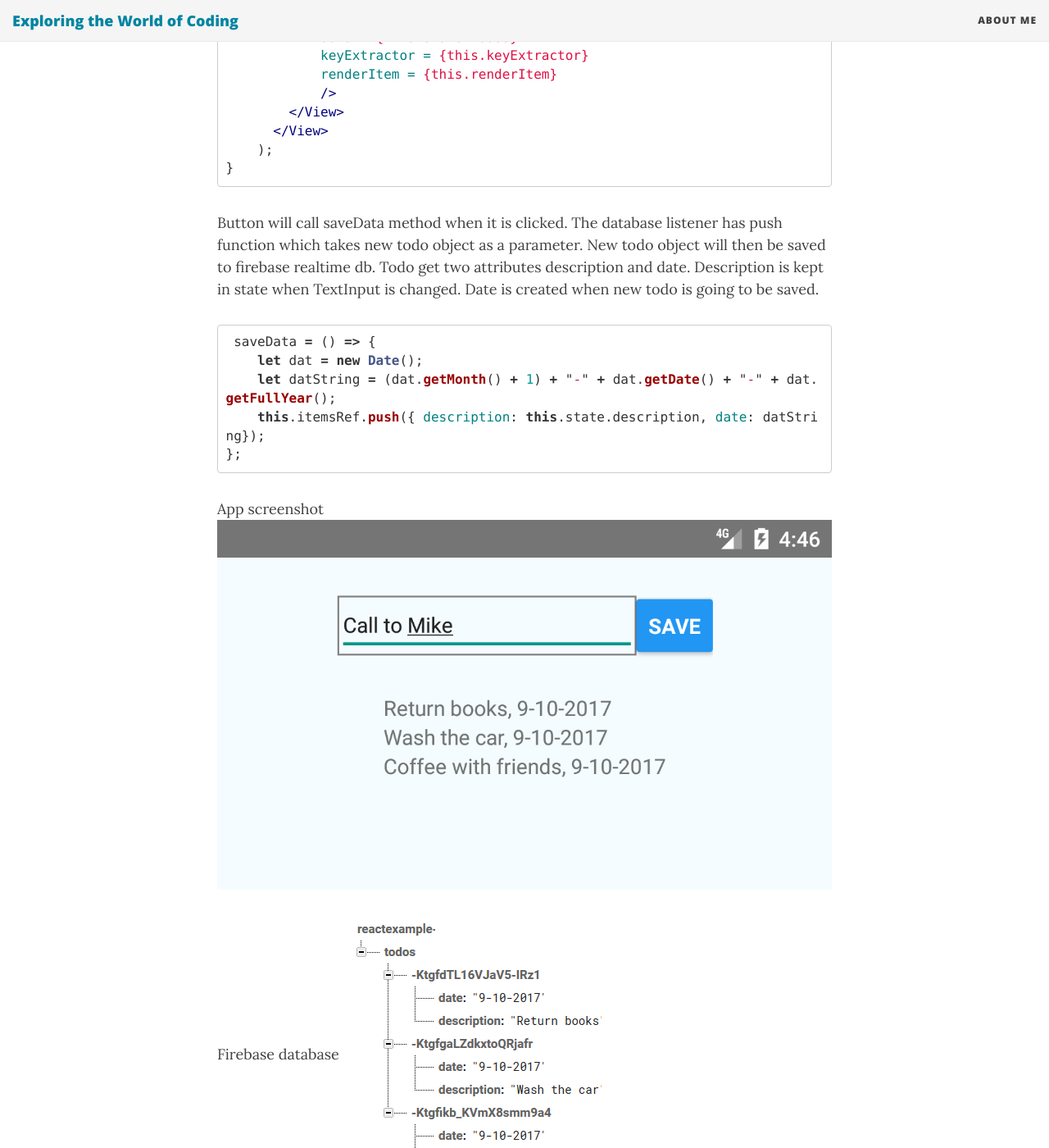
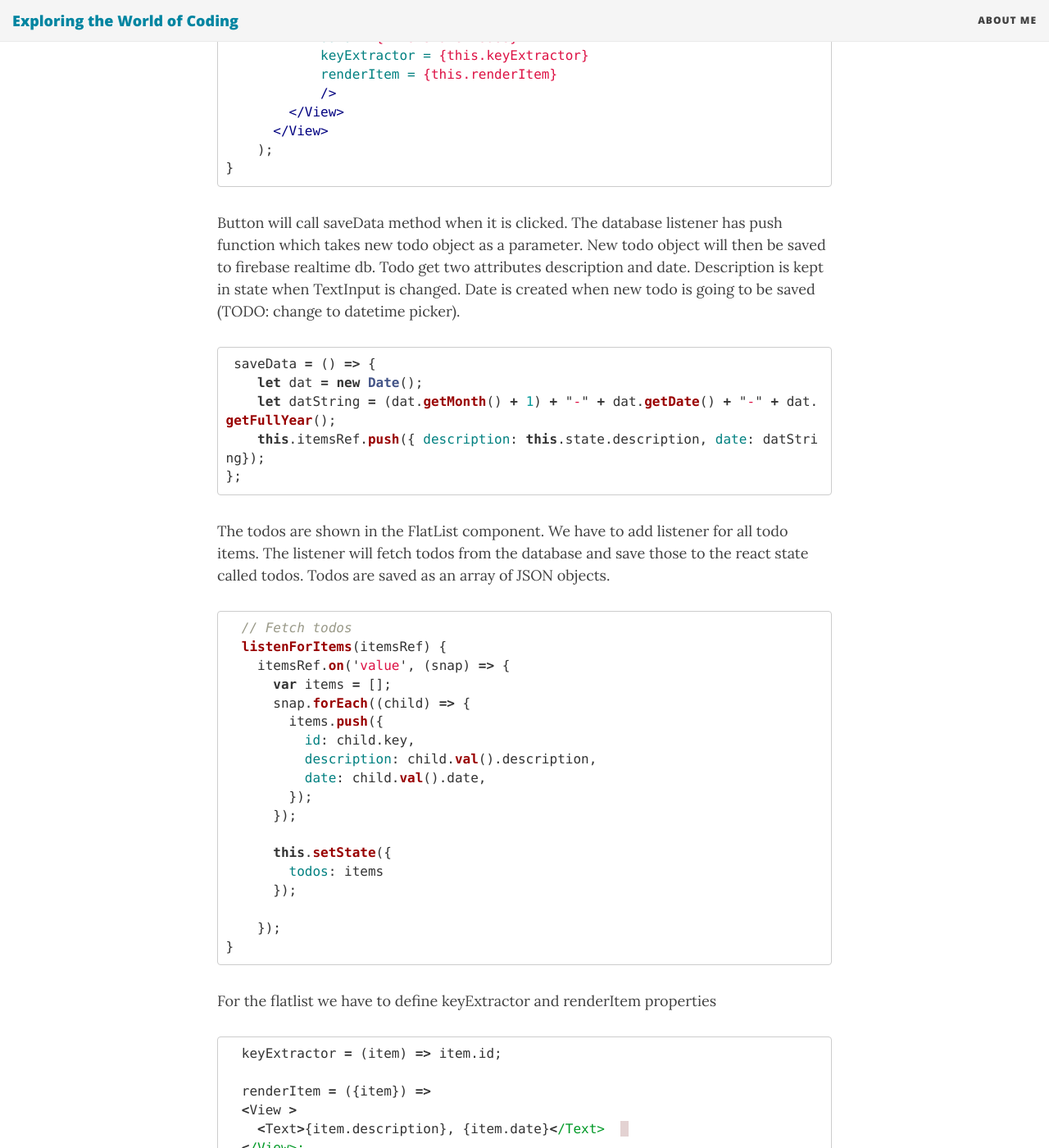
Before and after one commit to juhahinkula/juhahinkula.github.io, a Jekyll site: the page built from _posts/2017-09-10-nativefirebase.markdown, in a window 1280 px wide and 1400 px high, scrolled down 2619 px. Shown: the whole window at 82% size. Built offline with Jekyll 4.4.1, drawn with Linux system fonts in a browser that asks for light colours; nearby versions of some CDN libraries; comment, search, counter and statistics services are not loaded; some of the changed text lies outside the part shown.

Commit message:
modifying post

```diff
--- a/_posts/2017-09-10-nativefirebase.markdown
+++ b/_posts/2017-09-10-nativefirebase.markdown
@@ -93,7 +93,7 @@
 }
 {% endhighlight %}
 
-Button will call saveData method when it is clicked. The database listener has push function which takes new todo object as a parameter. New todo object will then be saved to firebase realtime db. Todo get two attributes description and date. Description is kept in state when TextInput is changed. Date is created when new todo is going to be saved.
+Button will call saveData method when it is clicked. The database listener has push function which takes new todo object as a parameter. New todo object will then be saved to firebase realtime db. Todo get two attributes description and date. Description is kept in state when TextInput is changed. Date is created when new todo is going to be saved (TODO: change to datetime picker).
 
 {% highlight javascript %}
  saveData = () => {
@@ -101,6 +101,49 @@
     let datString = (dat.getMonth() + 1) + "-" + dat.getDate() + "-" + dat.getFullYear();
     this.itemsRef.push({ description: this.state.description, date: datString});
 };
+{% endhighlight %}
+
+The todos are shown in the FlatList component. We have to add listener for all todo items. The listener will fetch todos from the database and save those to the react state called todos. Todos are saved as an array of JSON objects.
+
+{% highlight javascript %}
+  // Fetch todos
+  listenForItems(itemsRef) {
+    itemsRef.on('value', (snap) => {
+      var items = [];
+      snap.forEach((child) => {
+        items.push({
+          id: child.key,
+          description: child.val().description,
+          date: child.val().date,
+        });
+      });
+
+      this.setState({
+        todos: items
+      });
+
+    });
+}
+{% endhighlight %}
+
+For the flatlist we have to define keyExtractor and renderItem properties
+{% highlight javascript %}
+  keyExtractor = (item) => item.id;
+
+  renderItem = ({item}) =>
+  <View >
+    <Text>{item.description}, {item.date}</Text>
+  </View>;
+{% endhighlight %}
+
+And then flatlist can be added to render() function.
+
+{% highlight html %}
+<FlatList
+  data = {this.state.todos}
+  keyExtractor = {this.keyExtractor}
+  renderItem = {this.renderItem}
+/>
 {% endhighlight %}
 
 
```
Also changed, not shown: other parts of _posts/2017-09-10-nativefirebase.markdown (+1 -1 lines).
